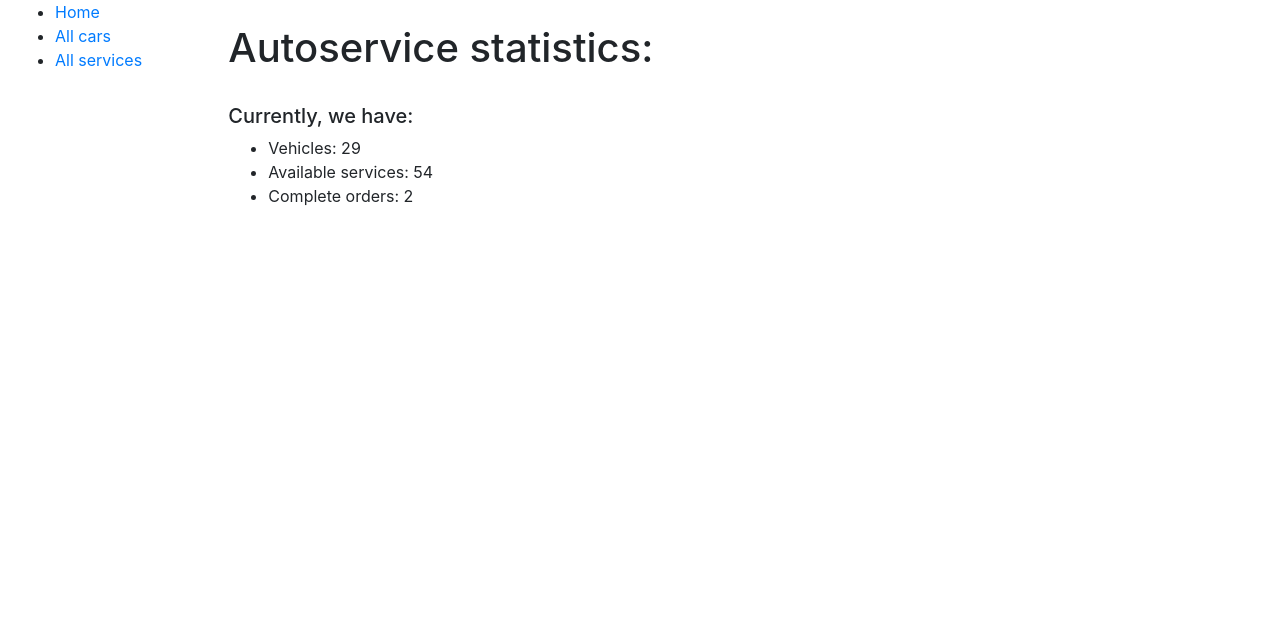
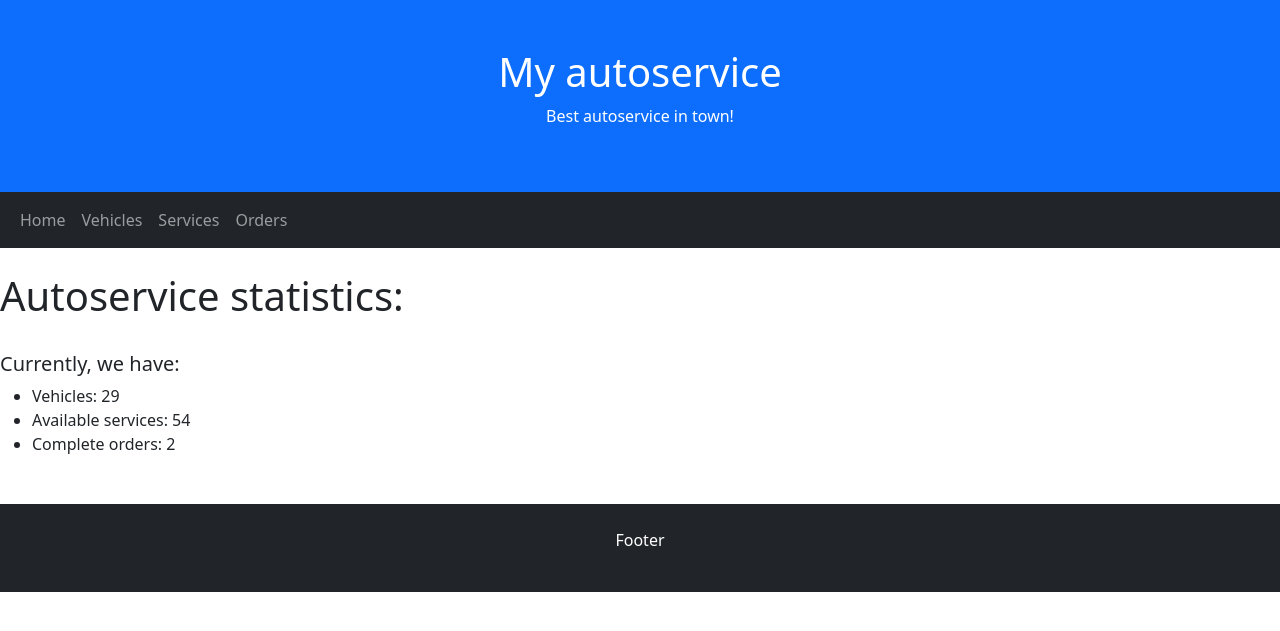
Before and after one commit to PauliusPadrostis/autoservice-BootCampProject, a Django app: page /autoservice/ in a window 1280 px wide. Shown: the top 631 px of the page. Run offline with Django 5.2, Linux system fonts and the light colour scheme; data comes from the database, SQL or seed files in the repository; some libraries are stand-ins or nearby versions.

Commit message:
Changed base.html design

```diff
--- a/mysite/autoservice/templates/base.html
+++ b/mysite/autoservice/templates/base.html
@@ -1,28 +1,51 @@
 <!DOCTYPE html>
 <html lang="en">
 <head>
-  {% block "title" %}<title>Autoservice</title>{% endblock %}
+  <title>Autoservice</title>
   <meta charset="utf-8">
   <meta name="viewport" content="width=device-width, initial-scale=1">
-  <link rel="stylesheet" href="https://stackpath.bootstrapcdn.com/bootstrap/4.1.3/css/bootstrap.min.css" integrity="sha384-MCw98/SFnGE8fJT3GXwEOngsV7Zt27NXFoaoApmYm81iuXoPkFOJwJ8ERdknLPMO" crossorigin="anonymous">
-  <!-- Add additional CSS in static file -->
-  {% load static %}
-  <link rel="stylesheet" href="{% static 'css/styles.css' %}">
+  <link href="https://cdn.jsdelivr.net/npm/bootstrap@5.3.2/dist/css/bootstrap.min.css" rel="stylesheet">
+  <script src="https://cdn.jsdelivr.net/npm/bootstrap@5.3.2/dist/js/bootstrap.bundle.min.js"></script>
+  <style>
+  .fakeimg {
+    height: 200px;
+    background: #aaa;
+  }
+  </style>
 </head>
 <body>
+
+<div class="p-5 bg-primary text-white text-center">
+  <h1>My autoservice</h1>
+  <p>Best autoservice in town!</p>
+</div>
+
+<nav class="navbar navbar-expand-sm bg-dark navbar-dark">
   <div class="container-fluid">
-    <div class="row">
-      <div class="col-sm-2">
-      {% block sidebar %}
-        <ul class="sidebar-nav">
-          <li><a href="{% url 'index' %}">Home</a></li>
-          <li><a href="">All cars</a></li>
-          <li><a href="">All services</a></li>
-        </ul>
-     {% endblock %}
-      </div>
-      <div class="col-sm-10 ">{% block "content" %}{% endblock %}</div>
-    </div>
+    {% block sidebar %}
+    <ul class="navbar-nav">
+      <li class="nav-item">
+        <a class="nav-link" href="{% url 'index' %}">Home</a>
+      </li>
+      <li class="nav-item">
+        <a class="nav-link" href="{% url 'vehicles' %}">Vehicles</a>
+      </li>
+      <li class="nav-item">
+        <a class="nav-link" href="{% url 'services' %}">Services</a>
+      </li>
+      <li class="nav-item">
+        <a class="nav-link " href="{% url 'orders' %}">Orders</a>
+      </li>
+    </ul>
+    {% endblock %}
   </div>
+</nav>
+
+<div class="col-sm-10 ">{% block "content" %}{% endblock %}</div>
+
+<div class="mt-5 p-4 bg-dark text-white text-center">
+  <p>Footer</p>
+</div>
+
 </body>
 </html>
```
